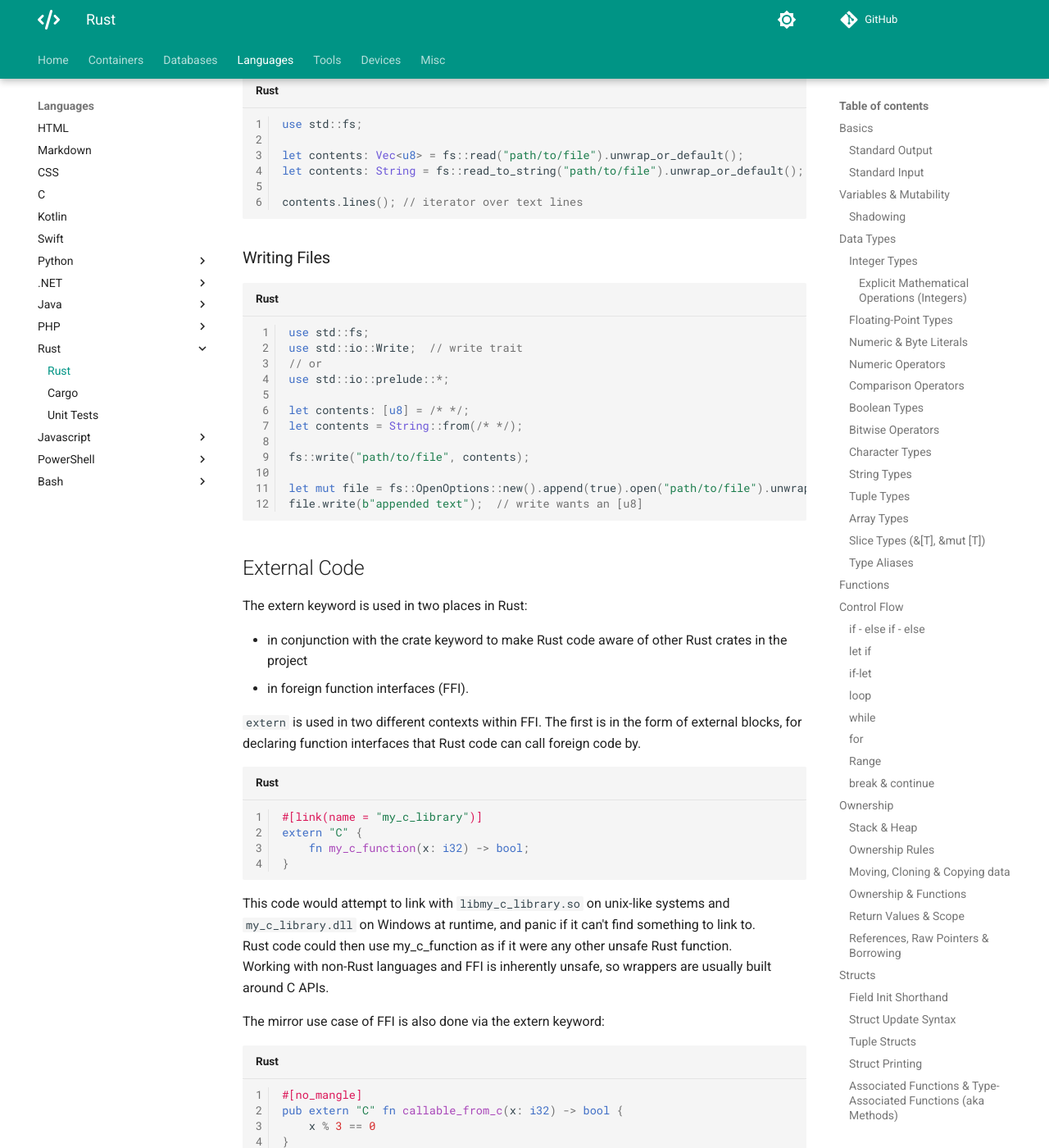
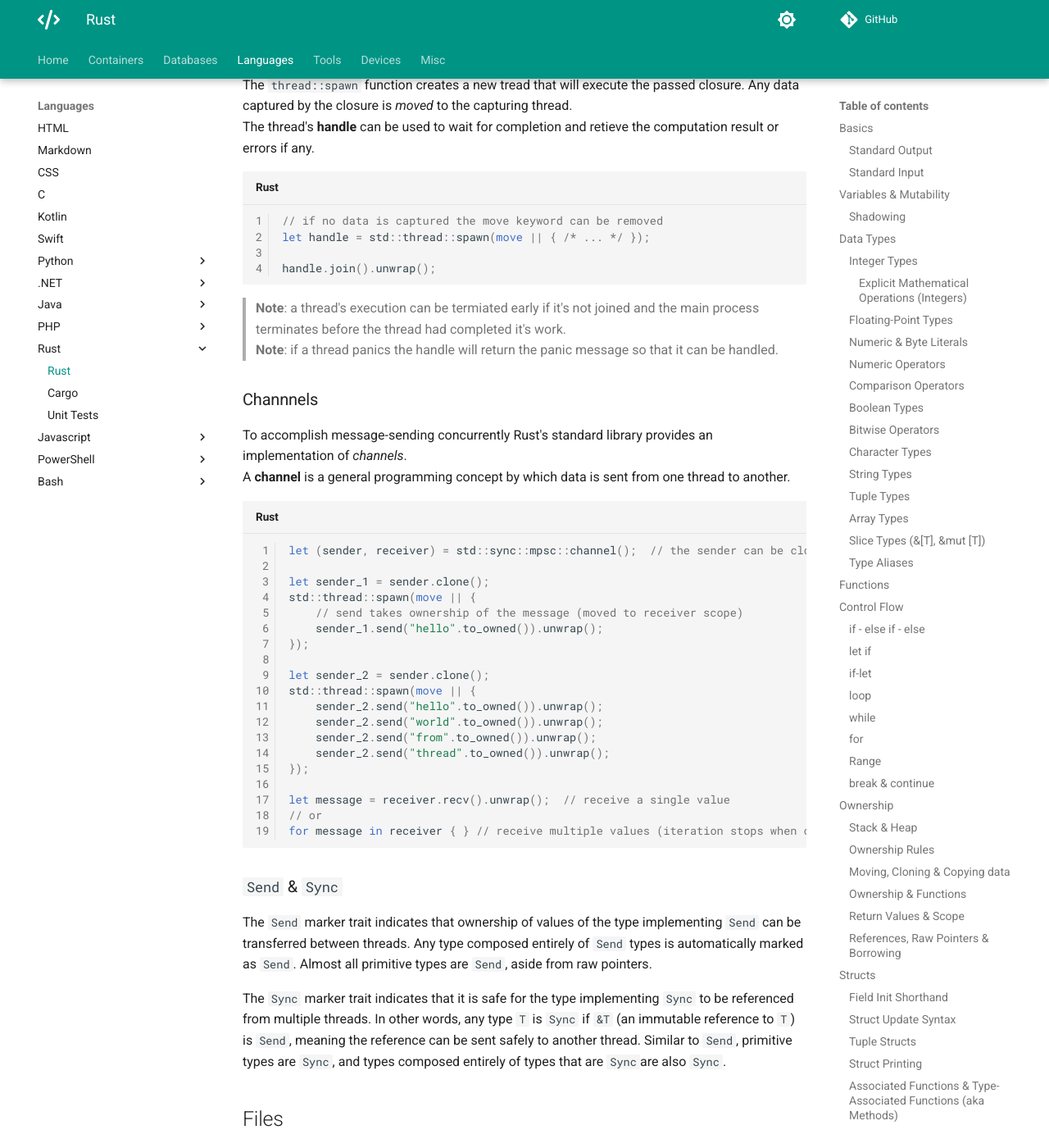
Before and after one commit to m-lamonaca/programming-notes, an MkDocs documentation site: the page built from docs/languages/rust/rust.md, in a window 1280 px wide and 1400 px high, scrolled down 37585 px. Shown: the whole window at 82% size. Built offline with MkDocs 1.6.1 and Material for MkDocs 9.7.7, drawn with Linux system fonts in a browser that asks for light colours; comment, search, counter and statistics services are not loaded; some of the changed text lies outside the part shown.

Commit message:
feat(rust): add concurrency notes

````diff
--- a/docs/languages/rust/rust.md
+++ b/docs/languages/rust/rust.md
@@ -1450,6 +1450,56 @@ Rust's memory safety guarantees make it difficult, but not impossible, to accide
 Rust allows memory leaks by using `Rc<T>` and `RefCell<T>`: it's possible to create references where items refer to each other in a cycle.
 This creates memory leaks because the reference count of each item in the cycle will never reach 0, and the values will never be dropped.
 
+## Concurrency
+
+### Creating Threads
+
+The `thread::spawn` function creates a new tread that will execute the passed closure. Any data captured by the closure is _moved_ to the capturing thread.
+The thread's **handle** can be used to wait for completion and retieve the computation result or errors if any.
+
+```rs
+// if no data is captured the move keyword can be removed
+let handle = std::thread::spawn(move || { /* ... */ });
+
+handle.join().unwrap();
+```
+
+> **Note**: a thread's execution can be termiated early if it's not joined and the main process terminates before the thread had completed it's work.
+> **Note**: if a thread panics the handle will return the panic message so that it can be handled.
+
+### Channnels
+
+To accomplish message-sending concurrently Rust's standard library provides an implementation of _channels_.
+A **channel** is a general programming concept by which data is sent from one thread to another.
+
+```rs
+let (sender, receiver) = std::sync::mpsc::channel();  // the sender can be cloned to create multiple transmitters
+
+let sender_1 = sender.clone();
+std::thread::spawn(move || {
+    // send takes ownership of the message (moved to receiver scope)
+    sender_1.send("hello".to_owned()).unwrap();
+});
+
+let sender_2 = sender.clone();
+std::thread::spawn(move || {
+    sender_2.send("hello".to_owned()).unwrap();
+    sender_2.send("world".to_owned()).unwrap();
+    sender_2.send("from".to_owned()).unwrap();
+    sender_2.send("thread".to_owned()).unwrap();
+});
+
+let message = receiver.recv().unwrap();  // receive a single value
+// or
+for message in receiver { } // receive multiple values (iteration stops when channel closes)
+```
+
+### `Send` & `Sync`
+
+The `Send` marker trait indicates that ownership of values of the type implementing `Send` can be transferred between threads. Any type composed entirely of `Send` types is automatically marked as `Send`.  Almost all primitive types are `Send`, aside from raw pointers.
+
+The `Sync` marker trait indicates that it is safe for the type implementing `Sync` to be referenced from multiple threads. In other words, any type `T` is `Sync` if `&T` (an immutable reference to `T`) is `Send`, meaning the reference can be sent safely to another thread. Similar to `Send`, primitive types are `Sync`, and types composed entirely of types that are `Sync `are also `Sync`.
+
 ## Files
 
 ### Reading Files
````
Also changed, not shown: other parts of docs/languages/rust/rust.md (+2 -2 lines).
